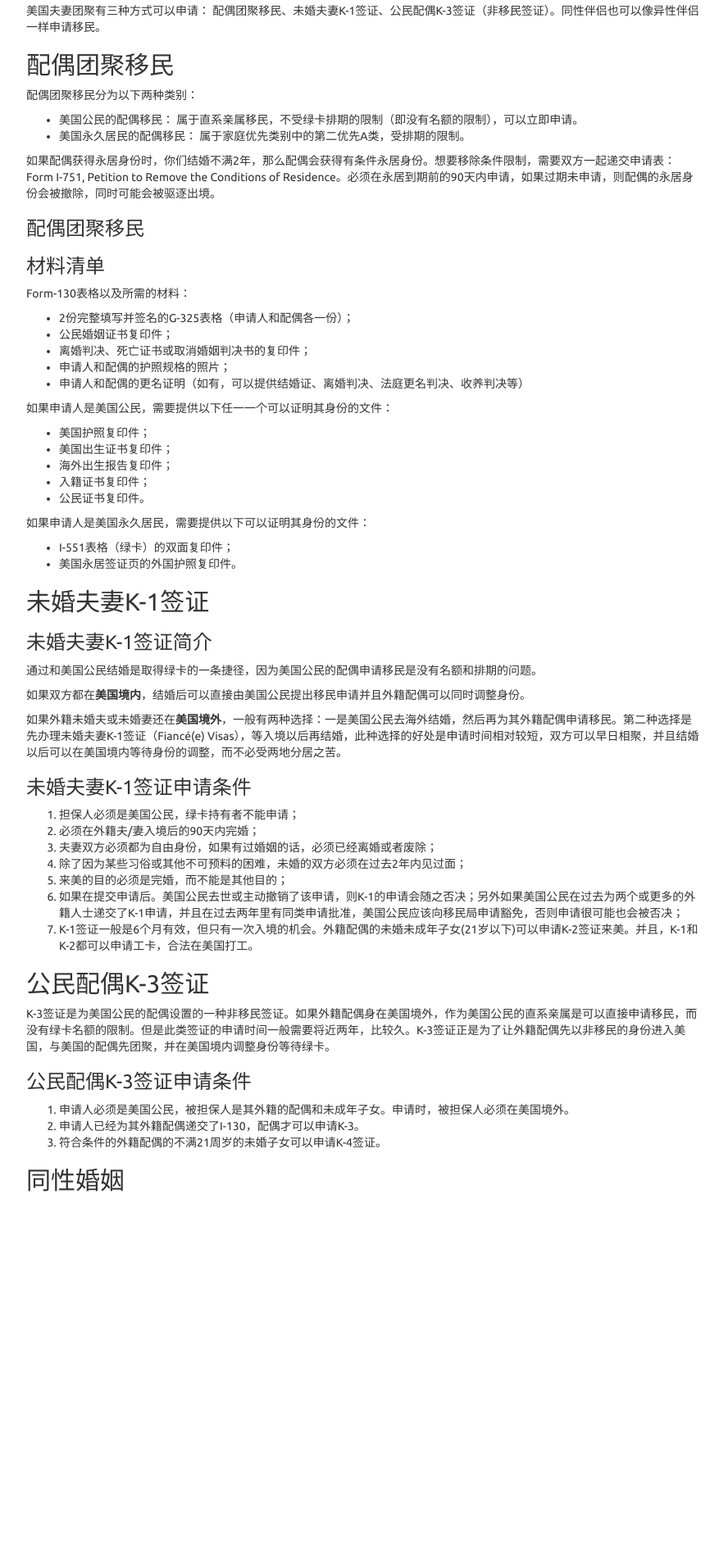
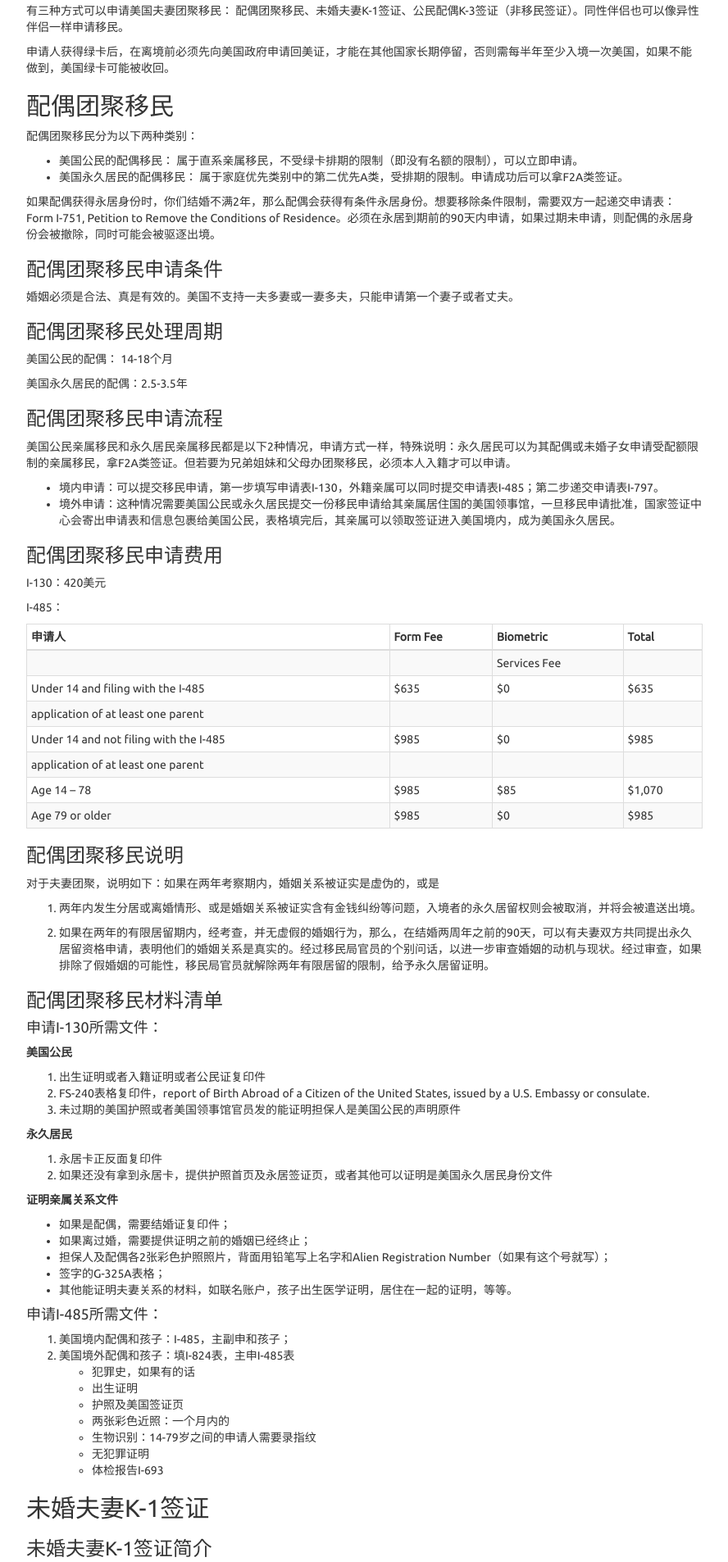
Before and after one commit to fcg/tj, a plain HTML site: page na/us/index.html in a window 1280 px wide. Shown: the part 137-2043 px from the top of the page at 82% size, without its empty margins (338-1226 px from the left). Before the commit the page ends 1704 px from the top, so only its background shows below. Drawn offline with Linux system fonts and the light colour scheme.

Commit message:
flyabroad pub

```diff
--- a/na/us/index.html
+++ b/na/us/index.html
@@ -134,45 +134,122 @@
 
             <li><a href="#k-3">公民配偶K-3签证</a></li>
 
-            <li><a href="#_5">同性婚姻</a></li>
-
 
     </ul>
 </div></div>
             <div class="col-md-9" role="main">
 
 <h1 id="_1">美国夫妻团聚移民</h1>
-<p>美国夫妻团聚有三种方式可以申请： 配偶团聚移民、未婚夫妻K-1签证、公民配偶K-3签证（非移民签证）。同性伴侣也可以像异性伴侣一样申请移民。</p>
+<p>有三种方式可以申请美国夫妻团聚移民： 配偶团聚移民、未婚夫妻K-1签证、公民配偶K-3签证（非移民签证）。同性伴侣也可以像异性伴侣一样申请移民。</p>
+<p>申请人获得绿卡后，在离境前必须先向美国政府申请回美证，才能在其他国家长期停留，否则需每半年至少入境一次美国，如果不能做到，美国绿卡可能被收回。</p>
 <h2 id="_2">配偶团聚移民</h2>
 <p>配偶团聚移民分为以下两种类别：</p>
 <ul>
 <li>美国公民的配偶移民： 属于直系亲属移民，不受绿卡排期的限制（即没有名额的限制），可以立即申请。</li>
-<li>美国永久居民的配偶移民： 属于家庭优先类别中的第二优先A类，受排期的限制。</li>
+<li>美国永久居民的配偶移民： 属于家庭优先类别中的第二优先A类，受排期的限制。申请成功后可以拿F2A类签证。</li>
 </ul>
 <p>如果配偶获得永居身份时，你们结婚不满2年，那么配偶会获得有条件永居身份。想要移除条件限制，需要双方一起递交申请表： Form I-751, Petition to Remove the Conditions of Residence。必须在永居到期前的90天内申请，如果过期未申请，则配偶的永居身份会被撤除，同时可能会被驱逐出境。</p>
-<h3 id="_3">配偶团聚移民</h3>
-<h3 id="_4">材料清单</h3>
-<p>Form-130表格以及所需的材料：</p>
+<h3 id="_3">配偶团聚移民申请条件</h3>
+<p>婚姻必须是合法、真是有效的。美国不支持一夫多妻或一妻多夫，只能申请第一个妻子或者丈夫。</p>
+<h3 id="_4">配偶团聚移民处理周期</h3>
+<p>美国公民的配偶： 14-18个月</p>
+<p>美国永久居民的配偶：2.5-3.5年</p>
+<h3 id="_5">配偶团聚移民申请流程</h3>
+<p>美国公民亲属移民和永久居民亲属移民都是以下2种情况，申请方式一样，特殊说明：永久居民可以为其配偶或未婚子女申请受配额限制的亲属移民，拿F2A类签证。但若要为兄弟姐妹和父母办团聚移民，必须本人入籍才可以申请。</p>
 <ul>
-<li>2份完整填写并签名的G-325表格（申请人和配偶各一份）；</li>
-<li>公民婚姻证书复印件；</li>
-<li>离婚判决、死亡证书或取消婚姻判决书的复印件；</li>
-<li>申请人和配偶的护照规格的照片；</li>
-<li>申请人和配偶的更名证明（如有，可以提供结婚证、离婚判决、法庭更名判决、收养判决等） </li>
+<li>境内申请：可以提交移民申请，第一步填写申请表I-130，外籍亲属可以同时提交申请表I-485；第二步递交申请表I-797。</li>
+<li>境外申请：这种情况需要美国公民或永久居民提交一份移民申请给其亲属居住国的美国领事馆，一旦移民申请批准，国家签证中心会寄出申请表和信息包裹给美国公民，表格填完后，其亲属可以领取签证进入美国境内，成为美国永久居民。</li>
 </ul>
-<p>如果申请人是美国公民，需要提供以下任一一个可以证明其身份的文件：</p>
+<h3 id="_6">配偶团聚移民申请费用</h3>
+<p>I-130：420美元</p>
+<p>I-485：
+<table class="table table-bordered table-hover table-condensed">
+<thead><tr><th title="Field #1">申请人</th>
+<th title="Field #2">Form Fee</th>
+<th title="Field #3">Biometric</th>
+<th title="Field #4">Total</th>
+</tr></thead>
+<tbody><tr><td> </td>
+<td> </td>
+<td>Services Fee</td>
+<td> </td>
+</tr>
+<tr><td>Under 14 and filing with the I-485</td>
+<td>$635 </td>
+<td>$0 </td>
+<td>$635 </td>
+</tr>
+<tr><td>application of at least one parent</td>
+<td> </td>
+<td> </td>
+<td> </td>
+</tr>
+<tr><td>Under 14 and not filing with the I-485</td>
+<td>$985 </td>
+<td>$0 </td>
+<td>$985 </td>
+</tr>
+<tr><td>application of at least one parent</td>
+<td> </td>
+<td> </td>
+<td> </td>
+</tr>
+<tr><td>Age 14 – 78</td>
+<td>$985 </td>
+<td>$85 </td>
+<td>$1,070 </td>
+</tr>
+<tr><td>Age 79 or older</td>
+<td>$985 </td>
+<td>$0 </td>
+<td>$985 </td>
+</tr>
+</tbody></table></p>
+<h3 id="_7">配偶团聚移民说明</h3>
+<p>对于夫妻团聚，说明如下：如果在两年考察期内，婚姻关系被证实是虚伪的，或是</p>
+<ol>
+<li>
+<p>两年内发生分居或离婚情形、或是婚姻关系被证实含有金钱纠纷等问题，入境者的永久居留权则会被取消，并将会被遣送出境。</p>
+</li>
+<li>
+<p>如果在两年的有限居留期内，经考查，并无虚假的婚姻行为，那么，在结婚两周年之前的90天，可以有夫妻双方共同提出永久居留资格申请，表明他们的婚姻关系是真实的。经过移民局官员的个别问话，以进一步审查婚姻的动机与现状。经过审查，如果排除了假婚姻的可能性，移民局官员就解除两年有限居留的限制，给予永久居留证明。</p>
+</li>
+</ol>
+<h3 id="_8">配偶团聚移民材料清单</h3>
+<h4 id="i-130">申请I-130所需文件：</h4>
+<p><strong>美国公民</strong></p>
+<ol>
+<li>出生证明或者入籍证明或者公民证复印件</li>
+<li>FS-240表格复印件，report of Birth Abroad of a Citizen of the United States, issued by a U.S. Embassy or consulate.</li>
+<li>未过期的美国护照或者美国领事馆官员发的能证明担保人是美国公民的声明原件</li>
+</ol>
+<p><strong>永久居民</strong></p>
+<ol>
+<li>永居卡正反面复印件</li>
+<li>如果还没有拿到永居卡，提供护照首页及永居签证页，或者其他可以证明是美国永久居民身份文件</li>
+</ol>
+<p><strong>证明亲属关系文件</strong></p>
 <ul>
-<li>美国护照复印件；</li>
-<li>美国出生证书复印件；</li>
-<li>海外出生报告复印件；</li>
-<li>入籍证书复印件；</li>
-<li>公民证书复印件。</li>
+<li>如果是配偶，需要结婚证复印件；</li>
+<li>如果离过婚，需要提供证明之前的婚姻已经终止；</li>
+<li>担保人及配偶各2张彩色护照照片，背面用铅笔写上名字和Alien Registration Number（如果有这个号就写）；</li>
+<li>签字的G-325A表格；</li>
+<li>其他能证明夫妻关系的材料，如联名账户，孩子出生医学证明，居住在一起的证明，等等。</li>
 </ul>
-<p>如果申请人是美国永久居民，需要提供以下可以证明其身份的文件：</p>
-<ul>
-<li>I-551表格（绿卡）的双面复印件；</li>
-<li>美国永居签证页的外国护照复印件。</li>
+<h4 id="i-485">申请I-485所需文件：</h4>
+<ol>
+<li>美国境内配偶和孩子：I-485，主副申和孩子；</li>
+<li>美国境外配偶和孩子：填I-824表，主申I-485表<ul>
+<li>犯罪史，如果有的话</li>
+<li>出生证明</li>
+<li>护照及美国签证页</li>
+<li>两张彩色近照：一个月内的</li>
+<li>生物识别：14-79岁之间的申请人需要录指纹</li>
+<li>无犯罪证明</li>
+<li>体检报告I-693 </li>
 </ul>
+</li>
+</ol>
 <h2 id="k-1">未婚夫妻K-1签证</h2>
 <h3 id="k-1_1">未婚夫妻K-1签证简介</h3>
 <p>通过和美国公民结婚是取得绿卡的一条捷径，因为美国公民的配偶申请移民是没有名额和排期的问题。</p>
@@ -195,8 +272,7 @@
 <li>申请人必须是美国公民，被担保人是其外籍的配偶和未成年子女。申请时，被担保人必须在美国境外。</li>
 <li>申请人已经为其外籍配偶递交了I-130，配偶才可以申请K-3。</li>
 <li>符合条件的外籍配偶的不满21周岁的未婚子女可以申请K-4签证。</li>
-</ol>
-<h2 id="_5">同性婚姻</h2></div>
+</ol></div>
         </div>
 
         <script src="../../js/jquery-1.10.2.min.js"></script>
```
Also changed, not shown: mkdocs/search_index.json.
